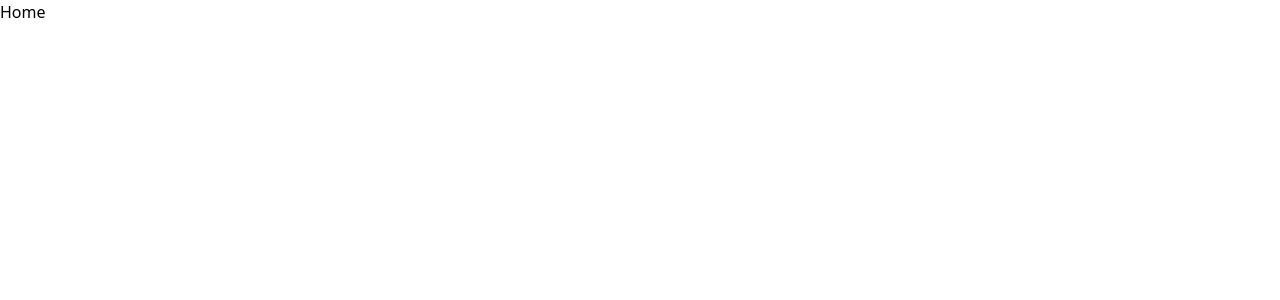
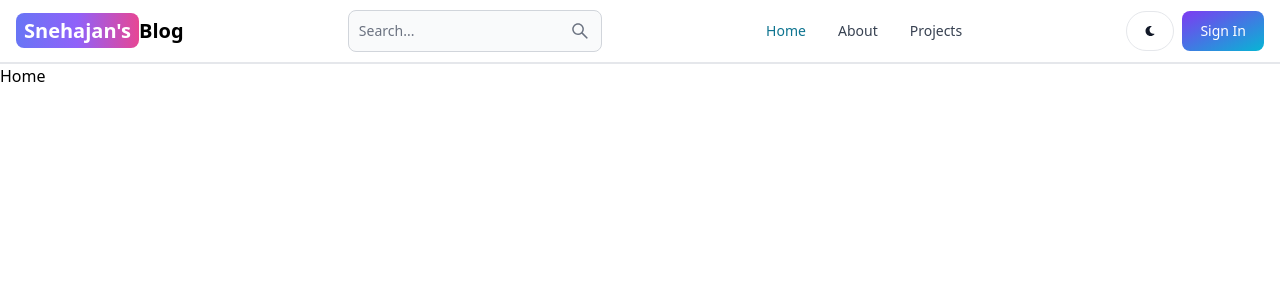
Before and after one commit to Snehajan97/mern-blog, a React (Vite) app in the folder client/: page / in a window 1280 px wide. Shown: the top 300 px of the page. Built offline with nearby package versions, Linux system fonts and the light colour scheme.

Commit message:
created the header section

```diff
--- a/client/package.json
+++ b/client/package.json
@@ -10,8 +10,10 @@
     "preview": "vite preview"
   },
   "dependencies": {
+    "flowbite-react": "^0.7.2",
     "react": "^18.2.0",
     "react-dom": "^18.2.0",
+    "react-icons": "^5.0.1",
     "react-router-dom": "^6.22.0"
   },
   "devDependencies": {
--- a/client/src/App.jsx
+++ b/client/src/App.jsx
@@ -6,10 +6,13 @@
 import SignUp from './pages/SignUp'
 import Dasboard from './pages/Dasboard'
 import SignIn from './pages/Signin';
+import Header from './components/Header';
 
 export default function App() {
   return (
-    <BrowserRouter> <Routes>
+    <BrowserRouter>
+    <Header />
+    <Routes>
      <Route path="/" element={< Home />} />
      <Route path="/about" element={<About />} />
      <Route path="/signin" element={<SignIn /> } />
--- /dev/null
+++ b/client/src/components/Header.jsx
@@ -0,0 +1,56 @@
+import { Button, Navbar, TextInput } from 'flowbite-react';
+import React from 'react';
+import { Link, useLocation } from 'react-router-dom';
+import { AiOutlineSearch } from 'react-icons/ai';
+import { FaMoon } from 'react-icons/fa';
+
+export default function Header() {
+    const path = useLocation().pathname;
+  return (
+    <Navbar className='border-b-2'>
+      <Link to="/" className='self-center whitespace-nowrap text-sm sm:text-xl font-semibold dark:text-white'>
+          <span className='px-2 py-1 bg-gradient-to-r from-indigo-500 via-purple-500 to-pink-500 rounded-lg text-white'>Snehajan's</span>
+          Blog
+      </Link>
+      <form>
+         <TextInput
+           type='text'
+           placeholder='Search...'
+           rightIcon={AiOutlineSearch}
+           className='hidden lg:inline'
+   />
+        </form>
+        <Button className='w-12 h-10 lg:hidden' color='gray' pill>
+            <AiOutlineSearch />
+        </Button>
+        <div className="flex gap-2 md:order-2">
+            <Button className='w-12 h-10 hidden sm:inline' color='gray' pill>
+                <FaMoon />
+            </Button>
+            <Link to='/signin'>
+                <Button  gradientDuoTone='purpleToBlue' >
+                   Sign In
+                </Button>
+                </Link>
+                <Navbar.Toggle />
+        </div>
+        <Navbar.Collapse>
+                  <Navbar.Link active={path === "/"} as={'div'}>
+                    <Link to='/'>
+                        Home
+                    </Link>
+                  </Navbar.Link>
+                  <Navbar.Link active={path === "/About"} as={'div'}>
+                  <Link to='/About'>
+                        About
+                    </Link>
+                  </Navbar.Link>
+                  <Navbar.Link active={path === "/Projects"} as={'div'}>
+                  <Link to='/Projects'>
+                        Projects
+                    </Link>
+                  </Navbar.Link>
+                </Navbar.Collapse>
+    </Navbar>
+  );
+}
--- a/client/tailwind.config.js
+++ b/client/tailwind.config.js
@@ -3,9 +3,10 @@
   content: [
     "./index.html",
     "./src/**/*.{js,ts,jsx,tsx}",
+    'node_modules/flowbite-react/lib/esm/**/*.{js,jsx,ts,tsx}',
   ],
   theme: {
     extend: {},
   },
-  plugins: [],
+  plugins: [require('flowbite/plugin')],
 };
--- /dev/null
+++ b/package.json
@@ -0,0 +1,5 @@
+{
+  "dependencies": {
+    "react-icons": "^5.0.1"
+  }
+}
```
Also changed, not shown: 2 other files (tests, documents, lock files or other folders).
